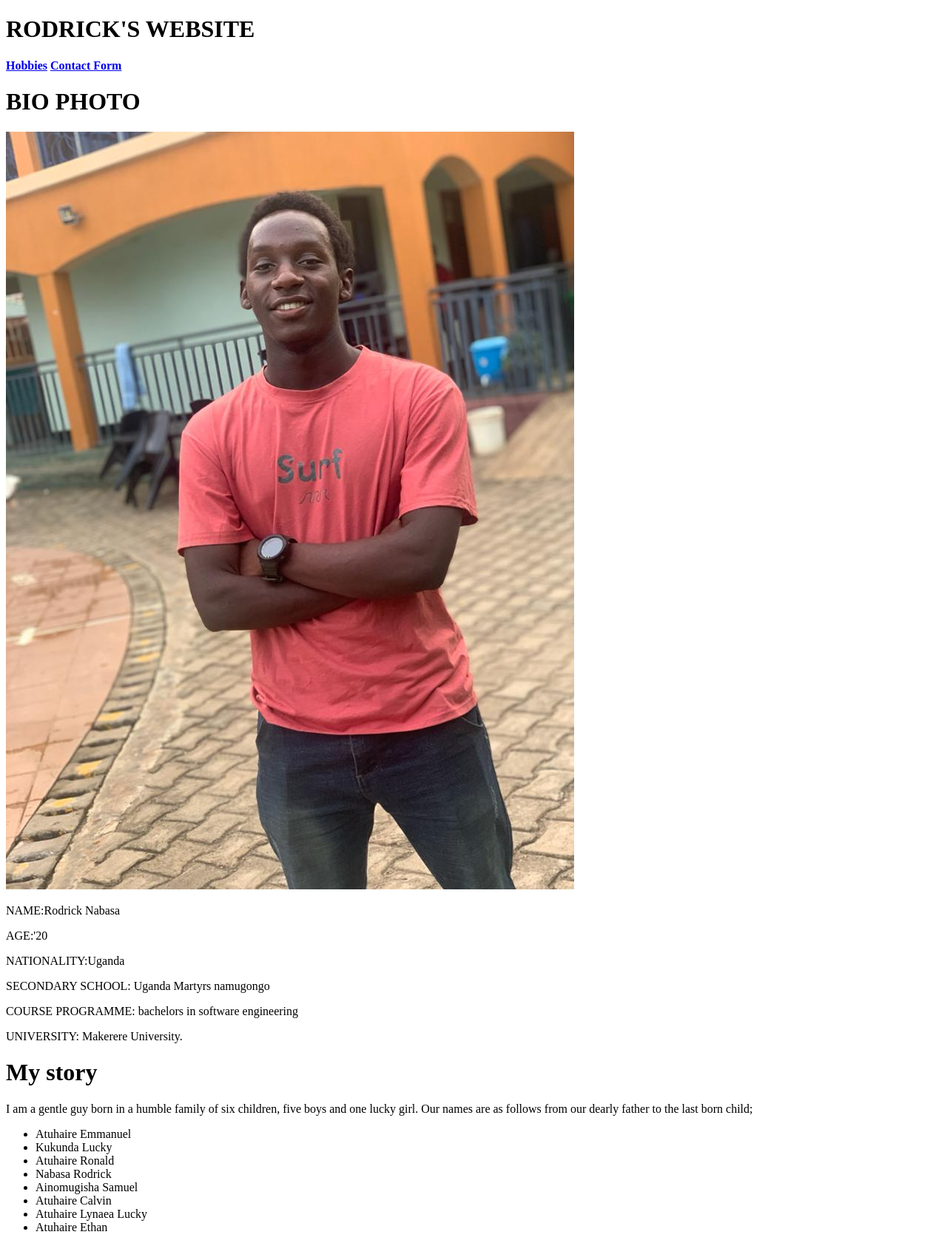
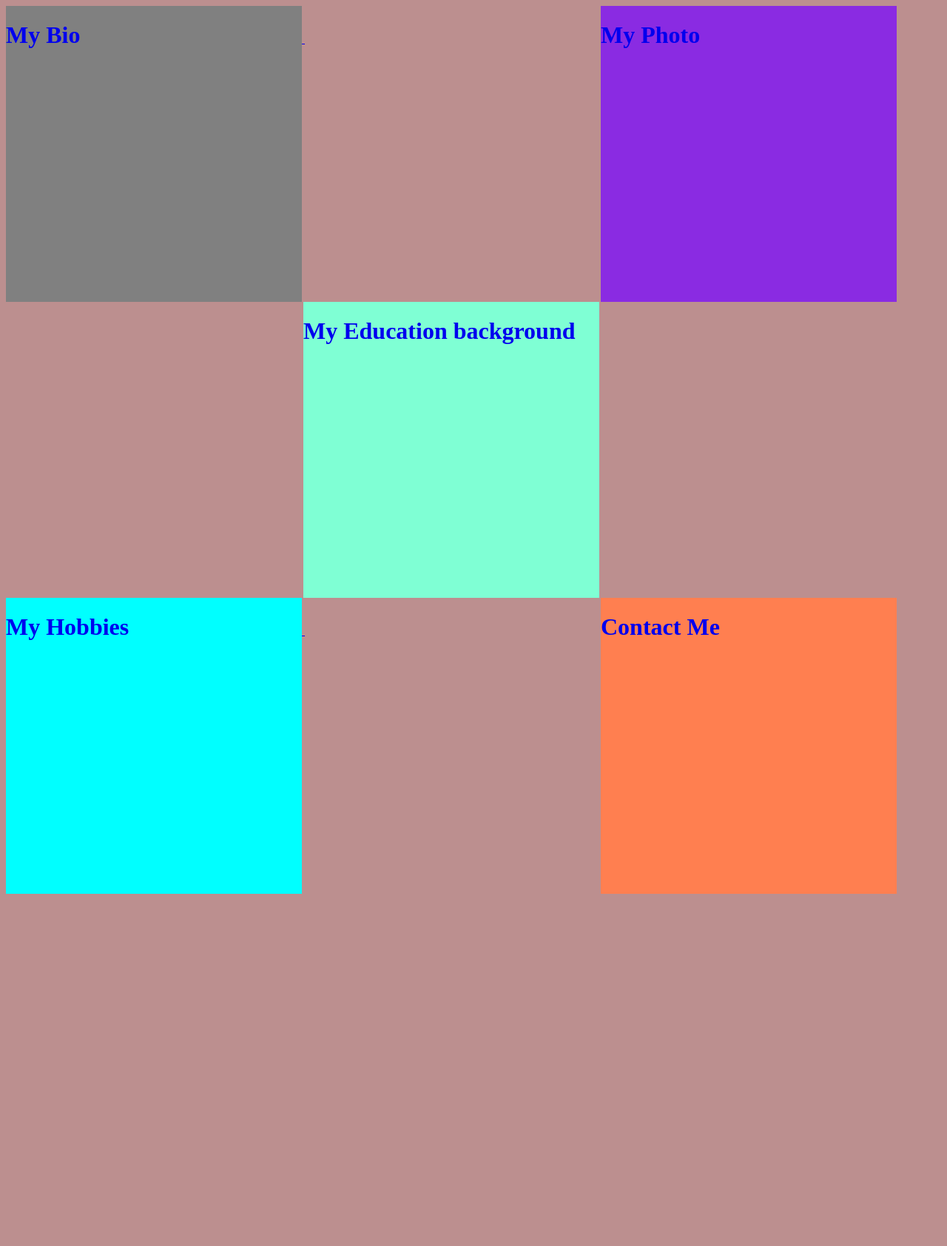
Before and after one commit to rodrichie/first-html-assignment, a plain HTML site: page index.html in a window 1280 px wide. Shown: the whole page at 74% size. After the commit the page ends 1216 px from the top, so only its background shows below. Drawn offline with Linux system fonts and the light colour scheme.

Commit message:
Add files via upload

```diff
--- a/index.html
+++ b/index.html
@@ -1,53 +1,40 @@
-<!DOCTYPE html>
-<html lang="en">
+<html>
+<head>
+    <link rel="stylesheet" href="style.css">
+    <link rel="shortcut icon" href="favicon.ico" type="image/x-icon">
+</head>
 
-    <head>
-      <title>MY PAGE</title>
-      <meta charset="UTF-8">
-    </head>
+<body>
+    <a href="biodata.html">
+        <div class="Bio">
+            <h1>My Bio</h1>
+        </div>
+    </a>
 
-  <body>
+    <a href="photo.html">
+        <div class="Photo">
+            <h1>My Photo</h1>
+        </div>
+    </a>
+    <br>
 
-  <h1>RODRICK'S WEBSITE</h1>
-        <p>
-            <strong>
-            <a href="Myhobbies.html">Hobbies</a>
-            <a href="form.html">Contact Form</a>
-            </strong>
+    <a href="educationhistory.html">
+        <div class="Education">
+            <h1>My Education background</h1>
+        </div>
+    </a>
 
-        </p>
-<h1> BIO PHOTO</h1>
+    <br>
+    <a href="hobbies.html">
+        <div class="Hobbie">
+            <h1>My Hobbies</h1>
+        </div>
+    </a>
 
-                    <img src="dp.jpg"200" alt="picture of Rodrick">
-
-
-                    <P>NAME:Rodrick Nabasa</P>
-                   <p>AGE:'20 </p>
-                   <p> NATIONALITY:Uganda</p>
-                   <p> SECONDARY SCHOOL: Uganda Martyrs namugongo</p>
-                     <p>COURSE PROGRAMME: bachelors in software engineering</p>
-                     <p> UNIVERSITY: Makerere University.</p>
-
-
-      <h1><strong>My story</strong></h1>
-        <p>
-           I am a gentle guy born in a humble family of six children, five boys and one lucky girl.
-           Our names are as follows from our dearly father to the last born child;
-        </p>
-        <ul>
-          <li>Atuhaire Emmanuel</li>
-          <li>Kukunda Lucky</li>
-          <li>Atuhaire Ronald</li>
-          <li>Nabasa Rodrick</li>
-          <li>Ainomugisha Samuel</li>
-          <li>Atuhaire Calvin</li>
-          <li>Atuhaire Lynaea Lucky</li>
-          <li>Atuhaire Ethan</li>
-        </ul>
-
-
-
-
-
-    </body>
+    <a href="form.html">
+        <div class="Contact">
+            <h1>Contact Me</h1>
+        </div>
+    </a>
+</body>
 </html>
--- /dev/null
+++ b/style.css
@@ -0,0 +1,53 @@
+.Bio, .Photo, .Education, .Hobbie, .Contact{
+    width: 400px;
+    height: 400px;
+    display: inline-block;
+
+}
+
+
+.Bio{
+    background-color: grey;
+
+}
+.Bio:hover{
+    background-color: yellowgreen;
+}
+
+.Photo{
+    background-color:blueviolet;
+    margin-left: 400px;
+}
+.Photo:hover{
+    background-color: chocolate;
+}
+
+.Education{
+    background-color:aquamarine;
+    margin-left: 402px;
+
+}
+.Education:hover{
+    background-color: darkslategray;
+}
+
+.Hobbie{
+    background-color: aqua;
+}
+.Hobbie:hover{
+    background-color: peru;
+}
+
+.Contact{
+    background-color: coral;
+    margin-left: 400px;
+}
+.Contact:hover{
+    background-color: springgreen;
+}
+body{
+    background-color: rosybrown;
+}
+.color{
+    background-color: skyblue;
+}
```
Also changed, not shown: biodata.html (added, +41 -0 lines), educationhistory.html (added, +45 -0 lines), form.html (+5 -1 lines), hobbies.html (added, +60 -0 lines), photo.html (added, +19 -0 lines), New Text Document.txt (added), favicon.ico (added).
